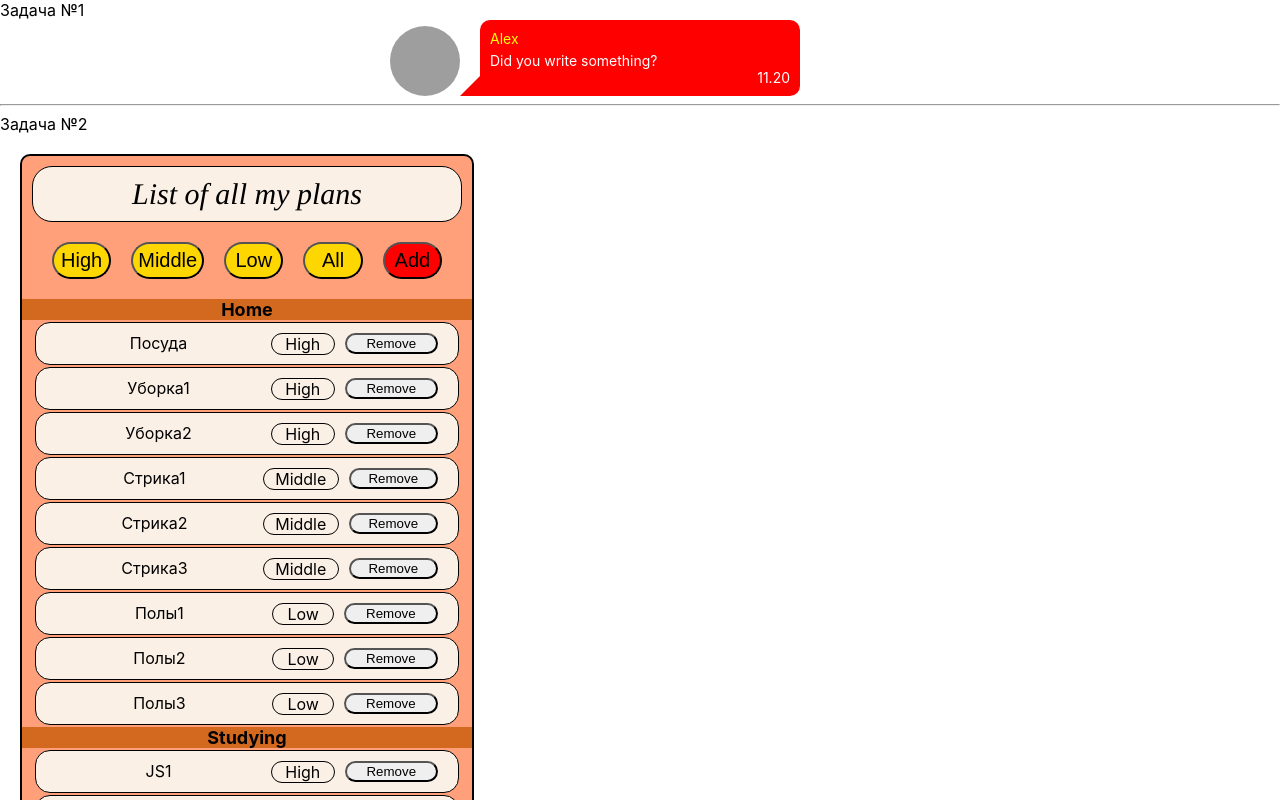
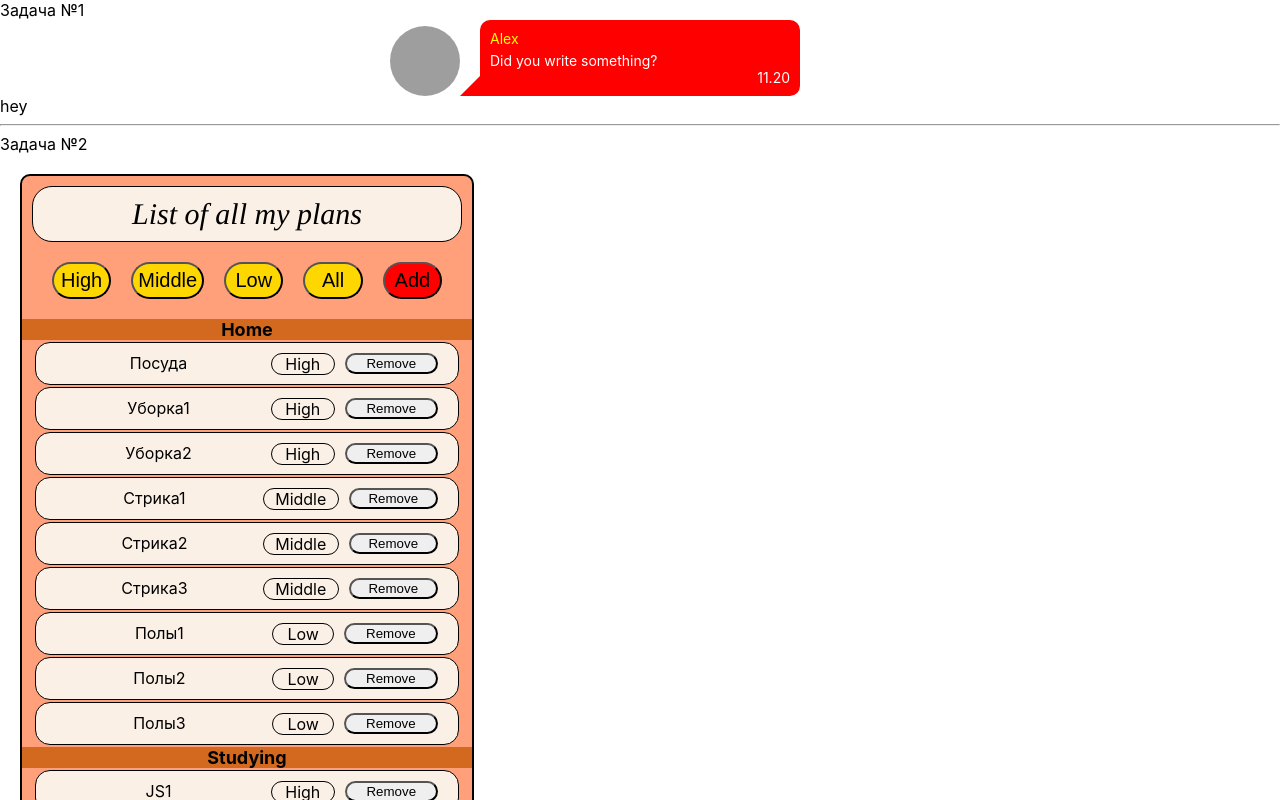
Before and after one commit to omgpiu/IgnatTassk, a React (Create React App) app: page / in a window 1280 px wide. Shown: the top 800 px of the page. Built offline with nearby package versions, Linux system fonts and the light colour scheme; grey boxes are pictures that could not be loaded.

Commit message:
packejeson

```diff
--- a/src/App.tsx
+++ b/src/App.tsx
@@ -12,6 +12,7 @@ function App() {
             <div>Задача №1</div>
             <MessageContainer name={'Alex'} message={'Did you write something?'} time={'11.20'}/>
             <div>
+                hey
                 <hr/>
                 Задача №2
             </div>
```
